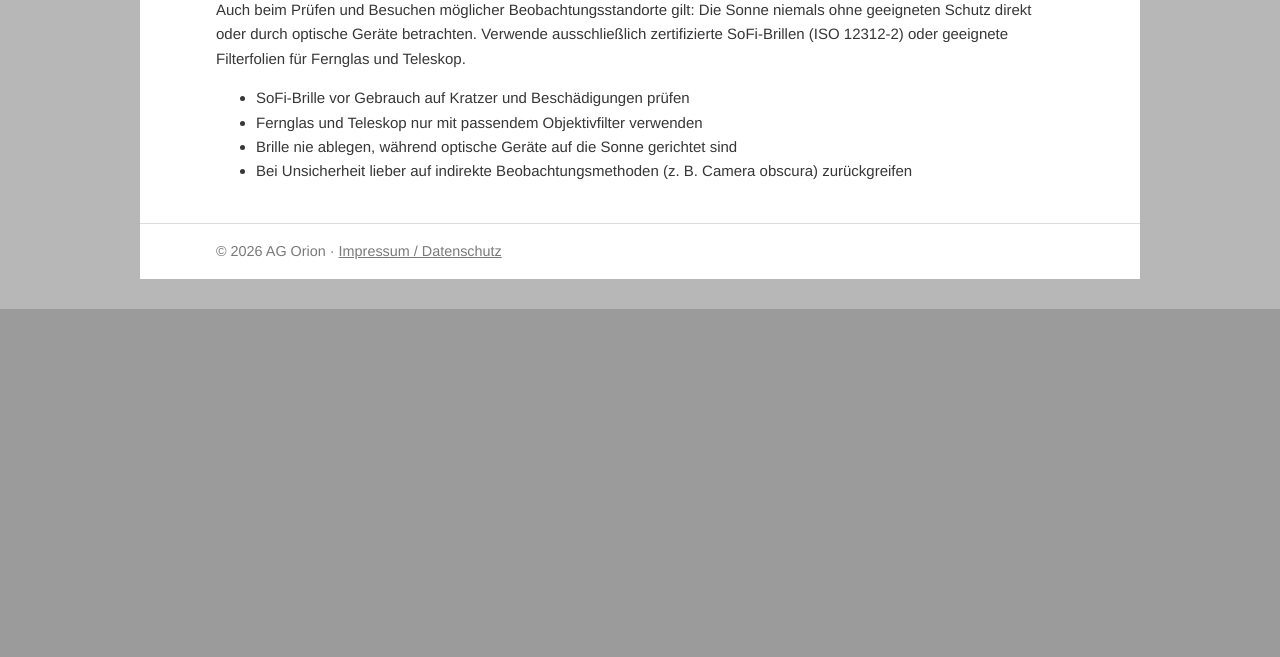
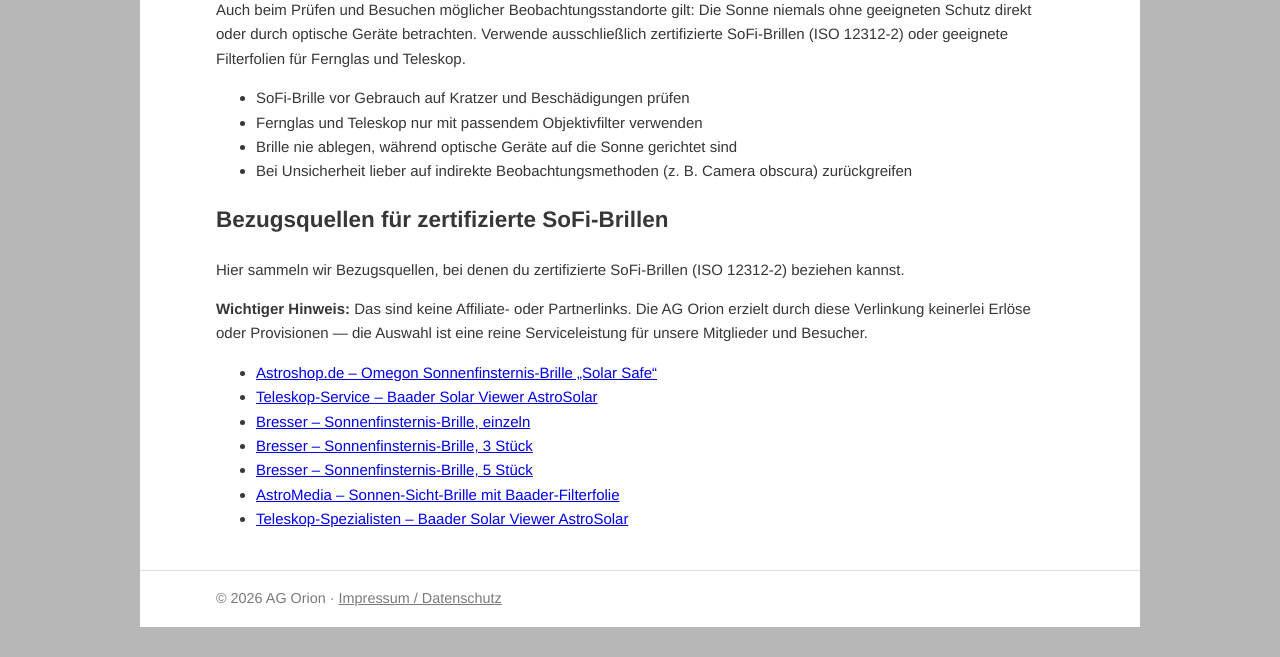
Before and after one commit to beschne/ago-sofi-site, a PHP site: page /beobachten.php in a window 1280 px wide. Shown: the part 1107-1764 px from the top of the page. Before the commit the page ends 1416 px from the top, so only its background shows below. Run offline with PHP 8.4, Linux system fonts and the light colour scheme.

Commit message:
Add expected-attendance tag to location rows, glasses vendor list
Shows the "Andrang erwartet" field as a colored tag (blue for low to
red for high) next to the status badge on each location row. Adds a
distributor list for certified eclipse glasses to beobachten.php,
with an explicit non-affiliate/no-revenue disclaimer. Also picks up
the user's manual impressum contact update.

Co-Authored-By: Claude Sonnet 5 <noreply@anthropic.com>

```diff
--- a/site/beobachten.php
+++ b/site/beobachten.php
@@ -1,6 +1,19 @@
 <?php
 $title = 'Sicher beobachten – AG Orion Beobachtungsstandorte Sonnenfinsternis';
 $activeNav = 'beobachten';
+
+// Bezugsquellen für zertifizierte SoFi-Brillen. Keine Affiliate-Links (siehe Hinweistext unten).
+// ['name' => 'Anbietername', 'url' => 'https://...', 'hinweis' => 'optionaler Zusatz']
+$distributoren = [
+    ['name' => 'Astroshop.de – Omegon Sonnenfinsternis-Brille „Solar Safe“', 'url' => 'https://www.astroshop.de/sofi-brillen/omegon-sonnenfinsternis-brille-sofi-solar-safe/p%2C86176'],
+    ['name' => 'Teleskop-Service – Baader Solar Viewer AstroSolar', 'url' => 'https://www.teleskop-express.de/de/filter-254/sonnenfilter-fuer-weisslicht-61/baader-solar-viewer-astrosolar-brille-sichere-beobachtung-der-sonne-727'],
+    ['name' => 'Bresser – Sonnenfinsternis-Brille, einzeln', 'url' => 'https://www.bresser.de/p/bresser-sonnenfinsternis-brille-1-stueck-design-a-4701200'],
+    ['name' => 'Bresser – Sonnenfinsternis-Brille, 3 Stück', 'url' => 'https://www.bresser.de/p/bresser-sonnenfinsternis-brille-3-stueck-design-a-4701201'],
+    ['name' => 'Bresser – Sonnenfinsternis-Brille, 5 Stück', 'url' => 'https://www.bresser.de/p/bresser-sonnenfinsternis-brille-5-stueck-design-a-4701202'],
+    ['name' => 'AstroMedia – Sonnen-Sicht-Brille mit Baader-Filterfolie', 'url' => 'https://astromedia.de/Sonnenfinsternisbrille'],
+    ['name' => 'Teleskop-Spezialisten – Baader Solar Viewer AstroSolar', 'url' => 'https://www.teleskop-spezialisten.de/shop/Sonnenbeobachtung/Weisslichtbeobachtung/Filter-fuer-Sonnenbeobachtung/Baader-Planetarium-Solar-Viewer-AstroSolar-Sonnenfinsternis-Brille-Beobachtungsbrille-Silver-Gold-Black-White%3A%3A7560.html'],
+];
+
 require __DIR__ . '/inc/header.php';
 ?>
             <h1>Sicher beobachten</h1>
@@ -16,4 +29,28 @@ require __DIR__ . '/inc/header.php';
                 <li>Brille nie ablegen, während optische Geräte auf die Sonne gerichtet sind</li>
                 <li>Bei Unsicherheit lieber auf indirekte Beobachtungsmethoden (z. B. Camera obscura) zurückgreifen</li>
             </ul>
+
+            <h2>Bezugsquellen für zertifizierte SoFi-Brillen</h2>
+            <p>
+                Hier sammeln wir Bezugsquellen, bei denen du zertifizierte SoFi-Brillen
+                (ISO 12312-2) beziehen kannst.
+            </p>
+            <p>
+                <strong>Wichtiger Hinweis:</strong> Das sind keine Affiliate- oder Partnerlinks.
+                Die AG Orion erzielt durch diese Verlinkung keinerlei Erlöse oder Provisionen —
+                die Auswahl ist eine reine Serviceleistung für unsere Mitglieder und Besucher.
+            </p>
+
+            <?php if (empty($distributoren)): ?>
+                <p><em>Diese Liste befindet sich im Aufbau — schau bald wieder vorbei.</em></p>
+            <?php else: ?>
+                <ul class="distributoren-liste">
+                    <?php foreach ($distributoren as $d): ?>
+                        <li>
+                            <a href="<?= htmlspecialchars($d['url']) ?>" target="_blank" rel="noopener noreferrer nofollow"><?= htmlspecialchars($d['name']) ?></a>
+                            <?php if (!empty($d['hinweis'])): ?> &ndash; <?= htmlspecialchars($d['hinweis']) ?><?php endif; ?>
+                        </li>
+                    <?php endforeach; ?>
+                </ul>
+            <?php endif; ?>
 <?php require __DIR__ . '/inc/footer.php';
--- a/site/css/style.css
+++ b/site/css/style.css
@@ -154,6 +154,13 @@ main h1 {
 .badge-ungeeignet { background: #fbe0cf; color: #8a3c11; }
 .badge-nichtmehr { background: #f6d3d3; color: #7a1f1f; }
 
+/* Andrang-Tags: Skala von Blau (gering) über Gelb/Orange bis Rot (sehr hoch). */
+.andrang-sehr-gering { background: #d7e9fa; color: #14527e; }
+.andrang-gering { background: #d3f0e8; color: #106354; }
+.andrang-mittel { background: #fbf0c9; color: #7a5d05; }
+.andrang-hoch { background: #fbe0cf; color: #8a3c11; }
+.andrang-sehr-hoch { background: #f6d3d3; color: #7a1f1f; }
+
 .standorte-liste {
     margin: 1rem 0;
 }
--- a/site/impressum-datenschutz.php
+++ b/site/impressum-datenschutz.php
@@ -20,10 +20,10 @@ require __DIR__ . '/inc/header.php';
             </p>
 
             <p><strong>Verantwortlich für den Inhalt nach § 55 Abs. 2 RStV:</strong></p>
-            <p>Benno Schneider, 1. Vorsitzender</p>
+            <p>Benno Schneider, Vorsitzender</p>
 
             <p><strong>Technische Betreuung der Webseite (Webmaster):</strong></p>
-            <p>Michael Feiler (Pressewart)</p>
+            <p>Benno Schneider, Vorsitzender</p>
 
             <p><strong>Haftungsausschluss zum Inhalt</strong></p>
             <p>
```
Also changed, not shown: site/inc/helpers.php (+19 -0 lines).
